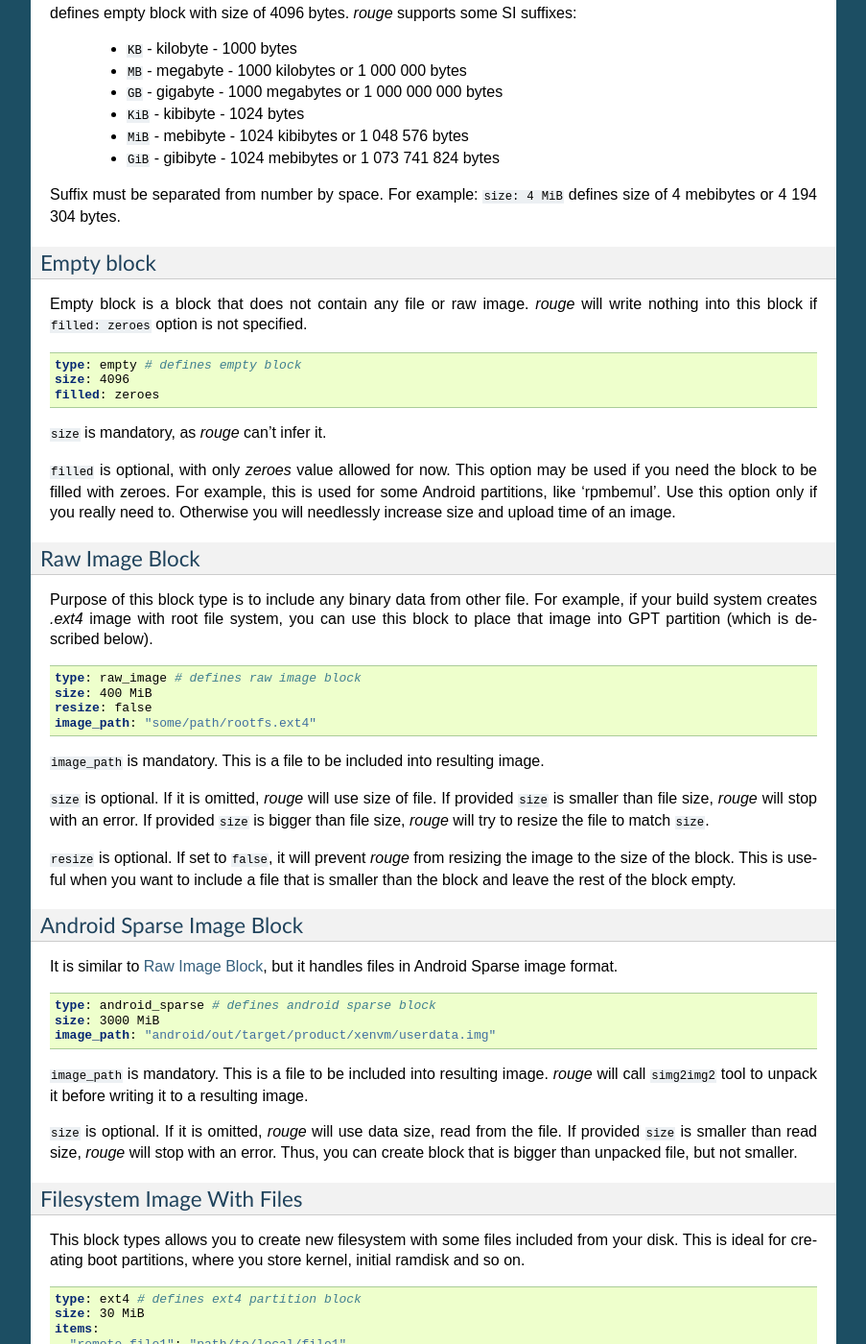
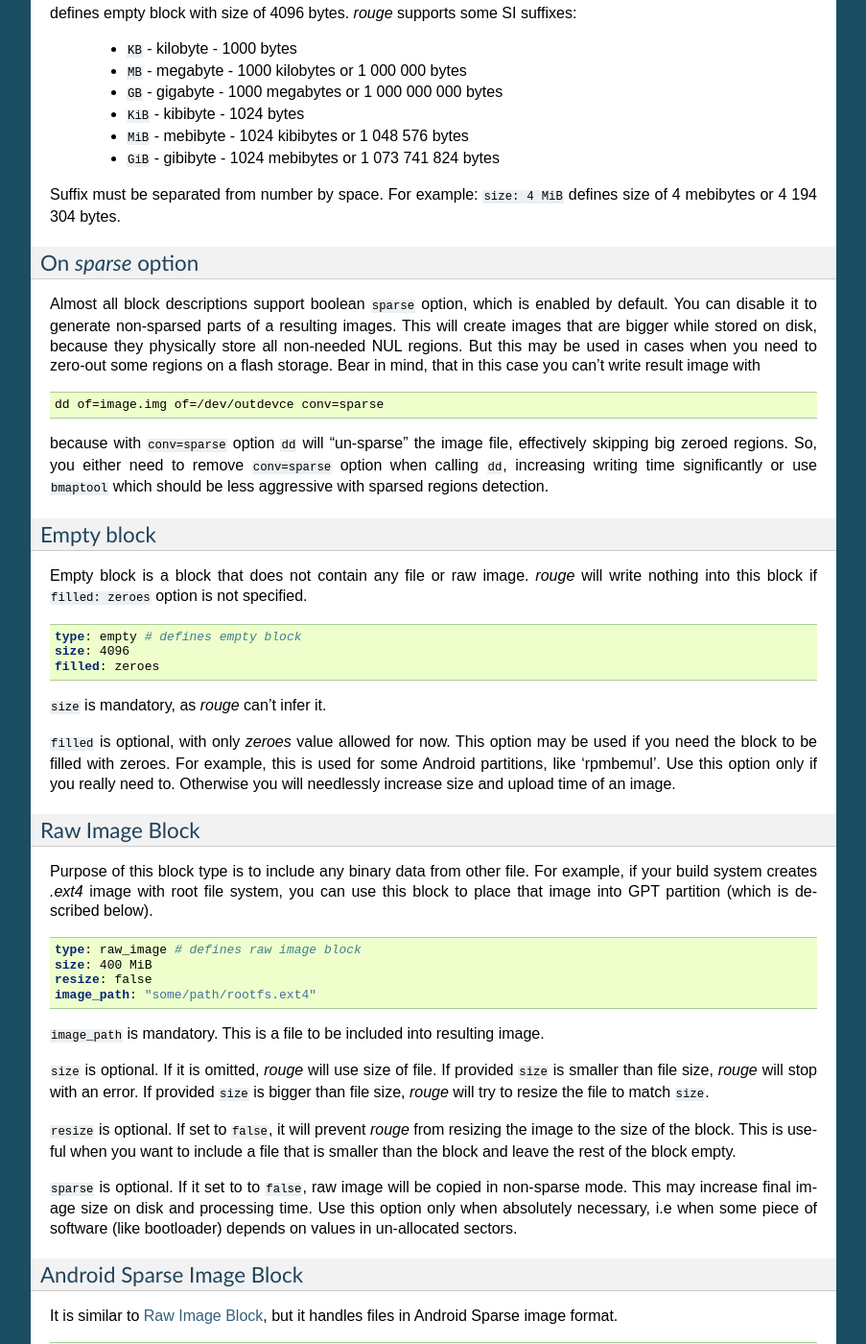
Before and after one commit to xen-troops/moulin, a Sphinx documentation site: the page built from docs/rouge.rst, in a window 1280 px wide and 1400 px high, scrolled down 2512 px. Shown: the whole window at 96% size, without its empty margins (198-1101 px from the left). Built offline with Sphinx 7.4.7, drawn with Linux system fonts in a browser that asks for light colours; some of the changed text lies outside the part shown.

Commit message:
rouge: add `sparse` option to images
This option is enabled by default for compatibility with previous
version. Also, this is sane value. But there are times, when `dd`
sparsed region detector behaves too greedy and emits un-allocated
regions even when in the original file those regions were populated
with zeroes. This is not a problem in day-to-day life, but can cause
issues when writing to un-initialized flash storages. To mitigate this
issue, `sparse` option is added to block description. This option
forces `dd` to generate un-sparsed regions, which may help in some
use-cases.

Signed-off-by: Volodymyr Babchuk <volodymyr_babchuk@epam.com>

```diff
--- a/docs/rouge.rst
+++ b/docs/rouge.rst
@@ -183,6 +183,28 @@ defines empty block with size of 4096 bytes. `rouge` supports some SI suffixes:
 Suffix must be separated from number by space. For example:
 :code:`size: 4 MiB` defines size of 4 mebibytes or 4 194 304 bytes.
 
+On `sparse` option
+^^^^^^^^^^^^^^^^^^
+
+Almost all block descriptions support boolean :code:`sparse` option,
+which is enabled by default. You can disable it to generate
+non-sparsed parts of a resulting images. This will create images that
+are bigger while stored on disk, because they physically store all
+non-needed NUL regions. But this may be used in cases when you need to
+zero-out some regions on a flash storage. Bear in mind, that in this
+case you can't write result image with
+
+.. code-block:: yaml
+
+    dd of=image.img of=/dev/outdevce conv=sparse
+
+because with :code:`conv=sparse` option :code:`dd` will "un-sparse"
+the image file, effectively skipping big zeroed regions. So, you
+either need to remove :code:`conv=sparse` option when calling
+:code:`dd`, increasing writing time significantly or use
+:code:`bmaptool` which should be less aggressive with sparsed regions
+detection.
+
 Empty block
 ^^^^^^^^^^^
 
@@ -234,6 +256,12 @@ stop with an error. If provided :code:`size` is bigger than file size,
 useful when you want to include a file that is smaller than the block
 and leave the rest of the block empty.
 
+:code:`sparse` is optional. If it set to to :code:`false`, raw image
+will be copied in non-sparse mode. This may increase final image
+size on disk and processing time. Use this option only when absolutely
+necessary, i.e when some piece of software (like bootloader) depends
+on values in un-allocated sectors.
+
 Android Sparse Image Block
 ^^^^^^^^^^^^^^^^^^^^^^^^^^
 
@@ -255,6 +283,9 @@ size, read from the file. If provided :code:`size` is smaller than
 read size, `rouge` will stop with an error. Thus, you can create block
 that is bigger than unpacked file, but not smaller.
 
+:code:`sparse` is optional. If it set to to :code:`false`, Android
+sparsed image will be completely un-sparsed, up to creating a fully
+mapped file. It is seldom used, but it is added for completeness.
 
 Filesystem Image With Files
 ^^^^^^^^^^^^^^^^^^^^^^^^^^^
@@ -293,6 +324,12 @@ Also only :code:`items:` can contain directories.
 :code:`size` is optional. `rouge` will calculate total file size and
 add some space for the filesystem metadata to determine block size.
 You can increase size, if wish.
+
+:code:`sparse` is optional. If it set to to :code:`false`, filesystem
+image will be copied in non-sparse mode. This may increase final image
+size on disk and processing time. Use this option only when absolutely
+necessary, i.e when some piece of software (like bootloader) depends
+on values in un-allocated sectors.
 
 GUID Partition Table (GPT) block
 ^^^^^^^^^^^^^^^^^^^^^^^^^^^^^^^^
```
Also changed, not shown: 2 other files.
